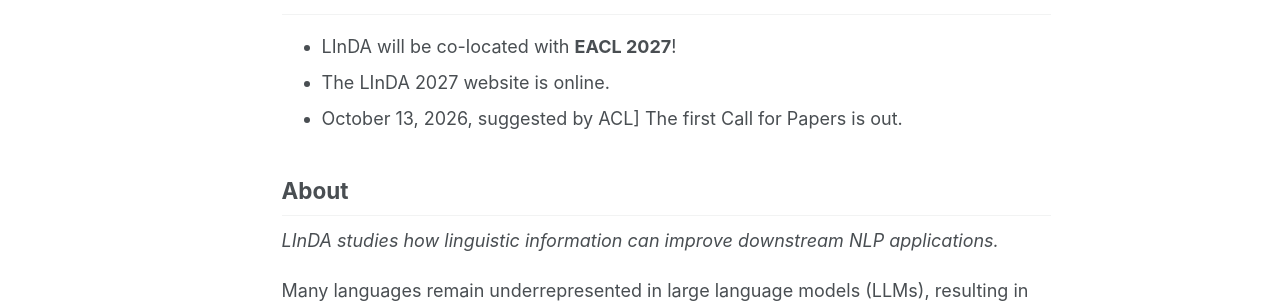
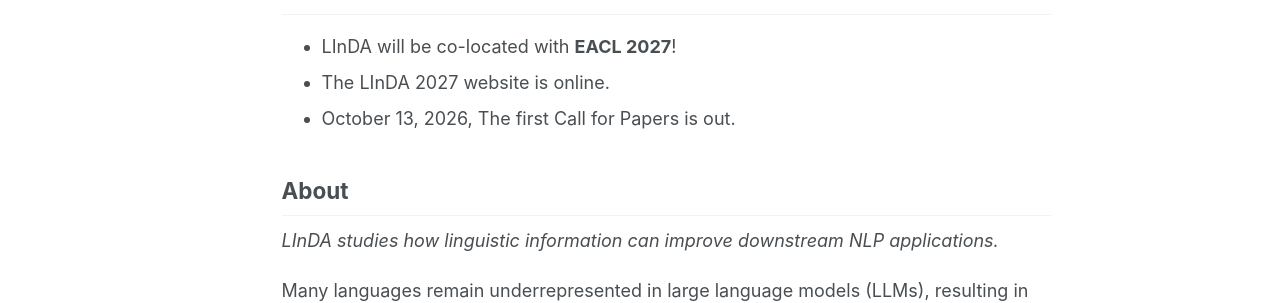
Before and after one commit to LInDA-Workshop/LInDA-Workshop.github.io, a Jekyll site: the page built from _pages/about.md, in a window 1280 px wide and 1395 px high. Shown: the part 241-544 px from the top of the window. Built offline with Jekyll 4.4.1, drawn with Linux system fonts in a browser that asks for light colours; a style sheet for code colours, icons or effects is not loaded.

Commit message:
Fix typo in Call for Papers date announcement

```diff
--- a/_pages/about.md
+++ b/_pages/about.md
@@ -8,7 +8,7 @@ title: "LInDA: Workshop on Linguistic Information for Downstream Applications"
 
 - LInDA will be co-located with **EACL 2027**!
 - The LInDA 2027 website is online.
-- October 13, 2026, suggested by ACL] The first Call for Papers is out.
+- October 13, 2026, The first Call for Papers is out.
 
 {% comment %}
 - [Date TBA, November 13, 2026, suggested by ACL] The second Call for Papers is out.
```
